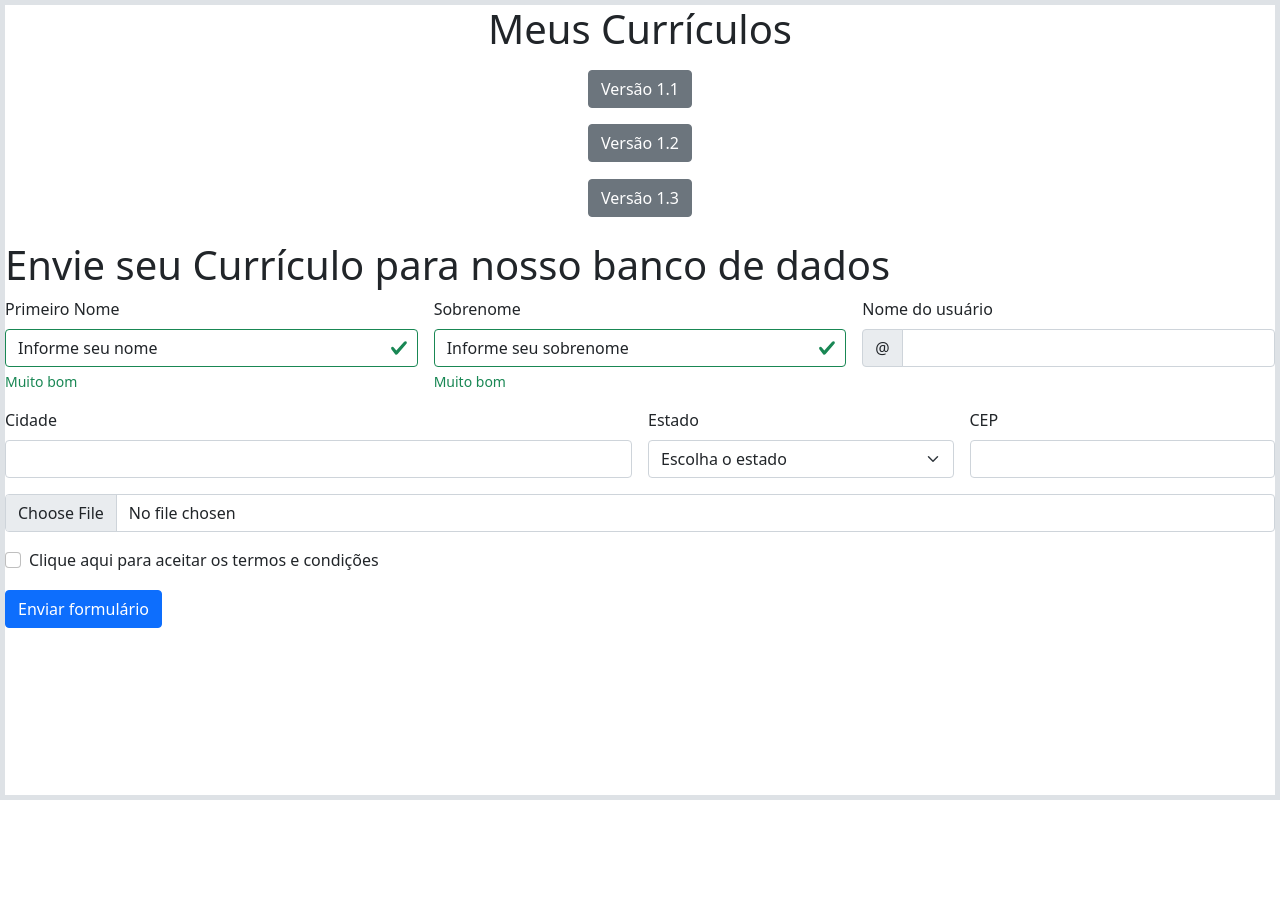
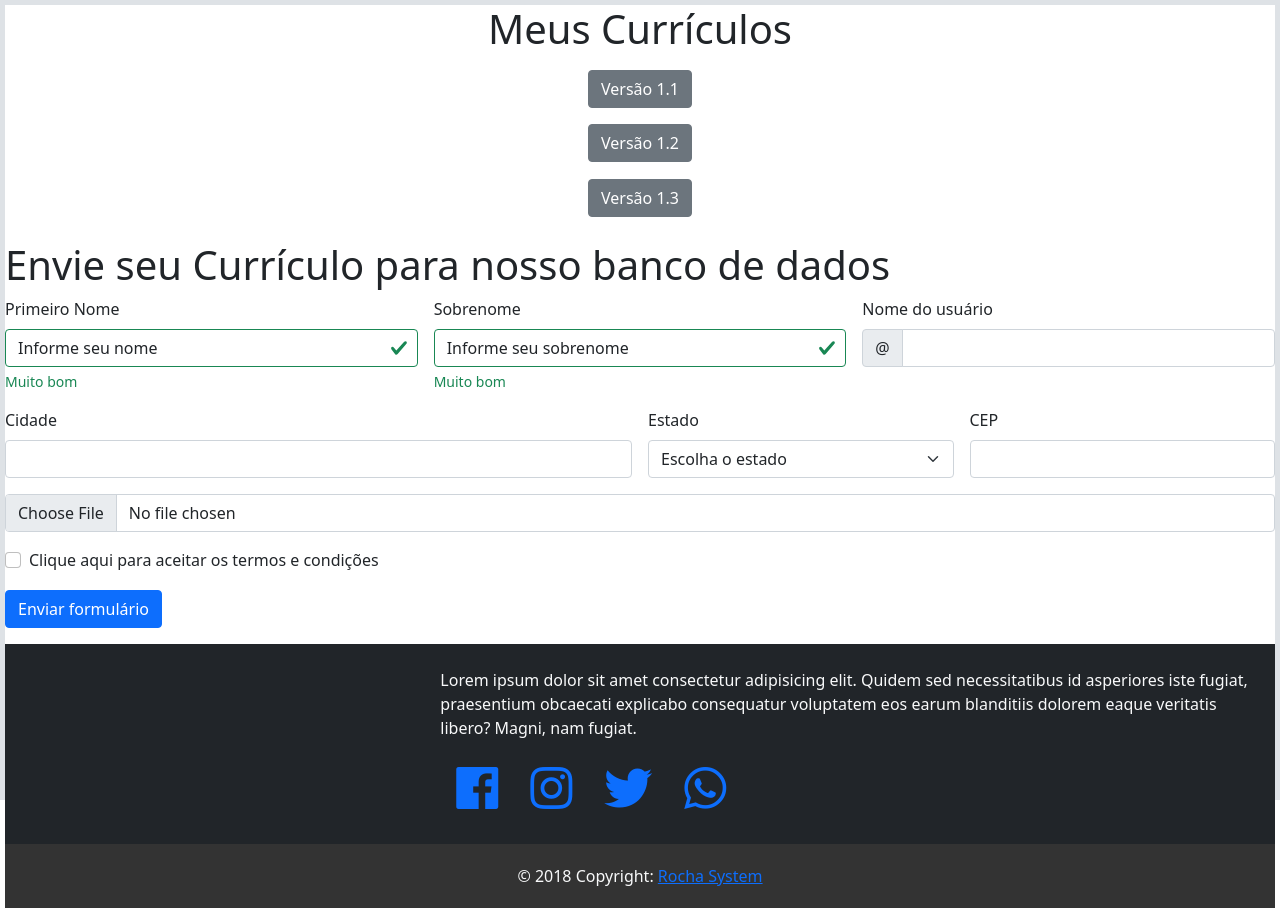
Before and after one commit to AlexsonRocha/curriculo, a plain HTML site: page index.html in a window 1280 px wide. Before the commit the page ends 800 px from the top, so only its background shows below. Drawn offline with nearby package versions, Linux system fonts and the light colour scheme.

Commit message:
Adicionando Rodapé
Testo

```diff
--- a/index.html
+++ b/index.html
@@ -4,6 +4,8 @@
     <meta charset="UTF-8">
     <meta http-equiv="X-UA-Compatible" content="IE=edge">
     <meta name="viewport" content="width=device-width, initial-scale=1.0">
+    <meta http-equiv="X-UA-Compatible" content="ie=edge">
+    <link rel="stylesheet" href="https://use.fontawesome.com/releases/v5.6.3/css/all.css" integrity="sha384-UHRtZLI+pbxtHCWp1t77Bi1L4ZtiqrqD80Kn4Z8NTSRyMA2Fd33n5dQ8lWUE00s/" crossorigin="anonymous">
     <link href="https://cdn.jsdelivr.net/npm/bootstrap@5.0.2/dist/css/bootstrap.min.css" rel="stylesheet" integrity="sha384-EVSTQN3/azprG1Anm3QDgpJLIm9Nao0Yz1ztcQTwFspd3yD65VohhpuuCOmLASjC" crossorigin="anonymous">
     <title>Todos as versões do currículo</title>
     <style>
@@ -112,10 +114,34 @@
                   </div>
                 </div>
                 <div class="col-12">
-                  <button class="btn btn-primary" type="submit">Enviar formulário</button>
+                  <button class="btn btn-primary" type="submit">Enviar formulário</button><p></p>
                 </div>
+
               </form>
+              <footer class="bg-dark text-light">
+                <div class="container-fluid py-4">
+                  <div class="row">
+                    <div class="col-4">
+                    </div>
+                    <div class="col-8">
+                      <p>
+                        Lorem ipsum dolor sit amet consectetur adipisicing elit. Quidem sed necessitatibus id asperiores iste fugiat, praesentium obcaecati explicabo consequatur voluptatem eos earum blanditiis dolorem eaque veritatis libero? Magni, nam fugiat.
+                      </p>
+                      <ul class="nav">
+                        <li class="nav-link"><i class="fab fa-facebook fa-3x "></i></li>
+                        <li class="nav-link"><i class="fab fa-instagram fa-3x"></i></li>
+                        <li class="nav-link"><i class="fab fa-twitter fa-3x"></i></li>
+                        <li class="nav-link"><i class="fab fa-whatsapp fa-3x"></i></li>
+                      </ul>
+                    </div>
+                  </div>
+                </div>
+                <div class="text-center" style="background-color: #333; padding: 20px;">
+                  &copy 2018 Copyright: <a href="#">Rocha System</a>
+                </div>
+              </footer>
         </div>
     </div>
+
 </body>
 </html>
```
